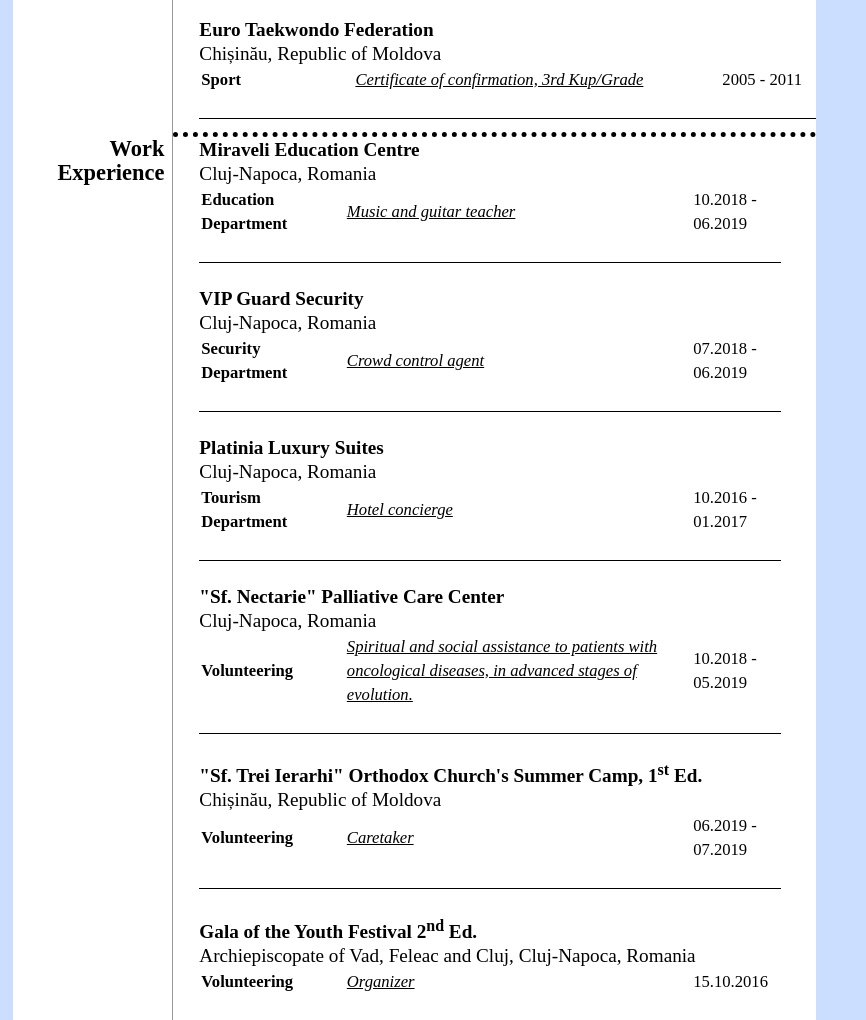
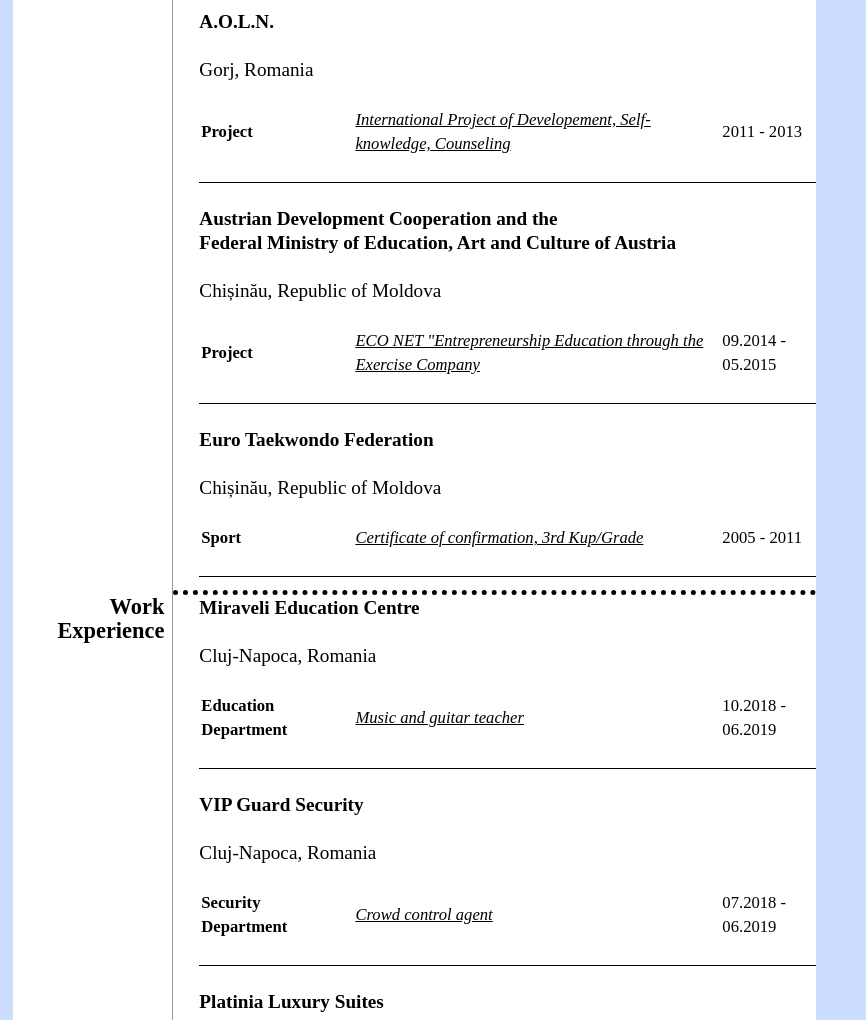
Before and after one commit to MihaiGoncear/MihaiGoncearCV, a website: page index.html in a window 1280 px wide. Shown: the part 1780-2800 px from the top of the page, without its empty margins (0-866 px from the left). Drawn offline with nearby package versions, Linux system fonts and the light colour scheme; files that its build step writes are made by us from their sources.

Commit message:
edit 10 cred ca

```diff
--- a/index.html
+++ b/index.html
@@ -87,12 +87,14 @@
                         <div class=table-container>
                             <h2><a href="http://ot.ubbcluj.ro/" target="_blank">Faculty of Orthodox Theology, "Babeș-Bolyai" University</a>
                             </h2>
+                            <br>
                             <h3>Cluj-Napoca, Romania</h3>
                             <table class="table1">
+                                <br>
                                 <tr>
                                     <td>Master's Degree</td>
                                     <td>Bioethics - moral and deontology</td>
-                                    <td>2019 <br>- on going</td>
+                                    <td>2019 - 2021</td>
                                 </tr>
                                 <tr>
                                     <td>Bachelor's Degree</td>
@@ -105,8 +107,10 @@
                         <div class=table-container>
                             <br>
                             <h2><a href="http://www.ceef.md/" target="_blank">Center of Excellence in Economy and Finance</a></h2>
+                            <br>
                             <h3>Chișinău, Republic of Moldova</h3>
                             <table class="table1">
+                                <br>
                                 <tr>
                                     <td>High school</td>
                                     <td>Finance and Insurance</td>
@@ -118,11 +122,17 @@
                         <div class=table-container>
                             <br>
                             <h2><a href="http://ioncreanga.starnet.md/" target="_blank">"Ion Creanga" Theoretical Lyceum</a></h2>
+                            <br>
                             <h3>Chișinău, Republic of Moldova</h3>
                             <table class="table1">
+                                <br>
                                 <tr>
                                     <td>Gymnasium</td>
-                                    <td></td>
+                                    <td style="text-decoration: none;">
+                                        &nbsp;&nbsp;&nbsp;&nbsp;&nbsp;&nbsp;&nbsp;&nbsp;&nbsp;&nbsp;&nbsp;&nbsp;&nbsp;&nbsp;&nbsp;&nbsp;&nbsp;&nbsp;&nbsp;&nbsp;&nbsp;&nbsp;&nbsp;&nbsp;&nbsp;&nbsp;&nbsp;&nbsp;&nbsp;&nbsp;&nbsp;&nbsp;&nbsp;&nbsp;
+                                        &nbsp;&nbsp;&nbsp;&nbsp;&nbsp;&nbsp;&nbsp;&nbsp;&nbsp;&nbsp;&nbsp;&nbsp;&nbsp;&nbsp;&nbsp;&nbsp;&nbsp;&nbsp;&nbsp;&nbsp;&nbsp;&nbsp;&nbsp;&nbsp;&nbsp;&nbsp;&nbsp;&nbsp;&nbsp;&nbsp;&nbsp;&nbsp;&nbsp;&nbsp;&nbsp;&nbsp;&nbsp;&nbsp;&nbsp;&nbsp;&nbsp;
+                                        &nbsp;&nbsp;&nbsp;&nbsp;&nbsp;&nbsp;&nbsp;&nbsp;&nbsp;&nbsp;&nbsp;&nbsp;&nbsp;&nbsp;&nbsp;&nbsp;&nbsp;&nbsp;&nbsp;&nbsp;&nbsp;&nbsp;&nbsp;&nbsp;
+                                    </td>
                                     <td> 2003 - 2012 </td>
                                 </tr>
                             </table>
@@ -131,8 +141,10 @@
                         <div class=table-container>
                             <br>
                             <h2><a href="http://www.semia.md/ro/products/education/school/maria_bieshu_school/contacts/default.aspx" target="_blank">"Maria Bieșu" Musical School</a></h2>
+                            <br>
                             <h3>Chișinău, Republic of Moldova</h3>
                             <table class="table1">
+                                <br>
                                 <tr>
                                     <td>Musical instrument</td>
                                     <td>Guitar</td>
@@ -151,8 +163,10 @@
                     <dd>
                         <div class=table-container>
                             <h2><a href="https://skillup.md/lp/frontend-kishinev/" target="_blank">SkillUp</a></h2>
+                            <br>
                             <h3>Chișinău, Republic of Moldova</h3>
                             <table class="table1">
+                                <br>
                                 <tr>
                                     <td>Courses</td>
                                     <td>Front End</td>
@@ -164,8 +178,10 @@
                         <div class=table-container>
                             <br>
                             <h2><a href="https://vic.md/ro/" target="_blank">Training VIC Mobile Company</a></h2>
+                            <br>
                             <h3>Chișinău, Republic of Moldova</h3>
                             <table class="table1">
+                                <br>
                                 <tr>
                                     <td>Courses</td>
                                     <td>Merchandising and marketing</td>
@@ -177,8 +193,10 @@
                         <div class=table-container>
                             <br>
                             <h2><a href="https://gazetaph.ro/program-cursurile-de-vara-ale-universitatii-populare-nicolae-iorga-11-16-august-2019/" target="_blank">"Nicolae Iorga" Popular University</a></h2>
+                            <br>
                             <h3>Vălenii de Munte, Romania</h3>
                             <table class="table1">
+                                <br>
                                 <tr>
                                     <td>Conference</td>
                                     <td>Summer courses in Prahova county</td>
@@ -190,7 +208,9 @@
                         <div class=table-container>
                             <br>
                             <h2><a href="https://www.erasmusplus.ro/library/Adulti/2016/KA2/Rezultate%20KA2_AE_%202016.1.pdf" target="_blank">"Stefan cel Mare" University</a></h2>
+                            <br>
                             <h3>Suceava, Romania</h3>
+                            <br>
                             <table class="table1">
                                 <tr>
                                     <td>Conference</td>
@@ -203,11 +223,13 @@
                         <div class=table-container>
                             <br>
                             <h2><a href="./sorry.html" target="_blank">State University of Moldova</a></h2>
+                            <br>
                             <h3>Chișinău, Republic of Moldova</h3>
+                            <br>
                             <table class="table1">
                                 <tr>
                                     <td>Conference</td>
-                                    <td>International Student's Conference European policies for <br> research and
+                                    <td>International Student's Conference European policies for research and
                                         innovation: cooperation, ideas, people and capabilities</td>
                                     <td> 11.03.2016 </td>
                                 </tr>
@@ -217,7 +239,9 @@
                         <div class=table-container>
                             <br>
                             <h2><a href="http://www.aoln.ro/?fbclid=IwAR2dxDDm5yJijk5yQMi1PyqnJDz3P0SAVN_5FKd7ZDVaUKB34PSdq_FUNMk" target="_blank">A.O.L.N.</a></h2>
+                            <br>
                             <h3>Gorj, Romania</h3>
+                            <br>
                             <table class="table1">
                                 <tr>
                                     <td>Project</td>
@@ -230,7 +254,9 @@
                         <div class=table-container>
                             <br>
                             <h2><a href="https://mecc.gov.md/sites/default/files/curriculum_firma_de_exercitiu.pdf" target="_blank">Austrian Development Cooperation and the <br> Federal Ministry of Education, Art and Culture of Austria</a></h2>
+                            <br>
                             <h3>Chișinău, Republic of Moldova</h3>
+                            <br>
                             <table class="table1">
                                 <tr>
                                     <td>Project</td>
@@ -244,7 +270,9 @@
                             <br>
                             <h2><a href="http://mda.mytkditf.com/organizations/?orgid=25" target="_blank">Euro Taekwondo Federation</a>
                             </h2>
+                            <br>
                             <h3>Chișinău, Republic of Moldova</h3>
+                            <br>
                             <table class="table1">
                                 <tr>
                                     <td>Sport</td>
@@ -260,14 +288,16 @@
 
             <dl class="dl3">
                 <dt>Work Experience</dt>
-                <div class=info-container>
+                <div class="info-container last-info-container">
                     <dd>
-                        <div class=table-container>
+                        <div class="table-container">
                             <h2><a href="https://www.miraveli-education.ro/" target="_blank">Miraveli Education Centre</a></h2>
+                            <br>
                             <h3>Cluj-Napoca, Romania</h3>
+                            <br>
                             <table class="table1">
                                 <tr>
-                                    <td>Education Department</td>
+                                    <td>Education <br> Department</td>
                                     <td>Music and guitar teacher</td>
                                     <td> 10.2018 - 06.2019 </td>
                                 </tr>
@@ -277,10 +307,12 @@
                         <div class="table-container">
                             <br>
                                 <h2><a href="https://mlvipguard.ro/" target="_blank">VIP Guard Security</a></h2>
+                                <br>
                                 <h3>Cluj-Napoca, Romania</h3>
+                                <br>
                                 <table class="table1">
                                     <tr>
-                                        <td>Security Department</td>
+                                        <td>Security <br> Department</td>
                                         <td>Crowd control agent</td>
                                         <td> 07.2018 - 06.2019 </td>
                                     </tr>
@@ -290,10 +322,12 @@
                         <div class="table-container">
                             <br>
                             <h2><a href="https://hotelplatinia.ro/" target="_blank">Platinia Luxury Suites</a></h2>
+                            <br>
                             <h3>Cluj-Napoca, Romania</h3>
+                            <br>
                             <table class="table1">
                                 <tr>
-                                    <td>Tourism Department</td>
+                                    <td>Tourism <br> Department</td>
                                     <td>Hotel concierge</td>
                                     <td> 10.2016 - 01.2017 </td>
                                 </tr>
@@ -303,11 +337,13 @@
                         <div class="table-container">
                             <br>
                             <h2><a href="https://centrulpaliativsfantulnectarie.ro/" target="_blank">"Sf. Nectarie" Palliative Care Center</a></h2>
+                            <br>
                             <h3>Cluj-Napoca, Romania</h3>
+                            <br>
                             <table class="table1">
                                 <tr>
                                     <td>Volunteering</td>
-                                    <td>Spiritual and social assistance to patients with <br> oncological diseases, in advanced stages of evolution.</td>
+                                    <td>Spiritual and social assistance to patients with oncological diseases, in advanced stages of evolution.</td>
                                     <td> 10.2018 - 05.2019 </td>
                                 </tr>
                             </table>
@@ -316,7 +352,9 @@
                         <div class="table-container">
                             <br>
                             <h2><a href="http://bisericasfintiitreiierarhi.md/" target="_blank">"Sf. Trei Ierarhi" Orthodox Church's Summer Camp, 1<sup>st</sup> Ed.</a></h2>
+                            <br>
                             <h3>Chișinău, Republic of Moldova</h3>
+                            <br>
                             <table class="table1">
                                 <tr>
                                     <td>Volunteering</td>
@@ -329,7 +367,9 @@
                         <div class="table-container">
                             <br>
                             <h2><a href="sorry.html" target="_blank">Gala of the Youth Festival 2<sup>nd</sup> Ed.</a></h2>
+                            <br>
                             <h3>Archiepiscopate of Vad, Feleac and Cluj, Cluj-Napoca, Romania</h3>
+                            <br>
                             <table class="table1">
                                 <tr>
                                     <td>Volunteering</td>
--- a/scss/style.scss
+++ b/scss/style.scss
@@ -171,6 +171,7 @@
 
 .section2 {
     margin-bottom: 20px;
+
 }
 
 dt {
@@ -225,6 +226,16 @@
     border-bottom: black dotted 5px;
 }
 
+.last-info-container {
+  border: hidden;
+}
+
+
+/*//////////////////////////////////////////////////////////
+////////////////////////////////////////////////////////////
+//////////////////////////////////////////////////////////*/
+
+
 @include isDesktop {
     #full-container {
         flex-flow: row-reverse;
@@ -240,13 +251,15 @@
 
     .section1 {
         display: flex;
+        position: fixed;
+        right: 1%;
         overflow-y: scroll;
         overflow-x: hidden;
         flex-flow: column nowrap;
         padding: 10px;
         margin-left: 2%;
         width: 34%;
-        height: 85vh;
+        height: 80vh;
 
         &::-webkit-scrollbar {
             width: 10px;
@@ -354,6 +367,12 @@
     }
 
 }
+
+
+/*//////////////////////////////////////////////////////////
+////////////////////////////////////////////////////////////
+//////////////////////////////////////////////////////////*/
+
 
 @include isTelephone {
 
```
